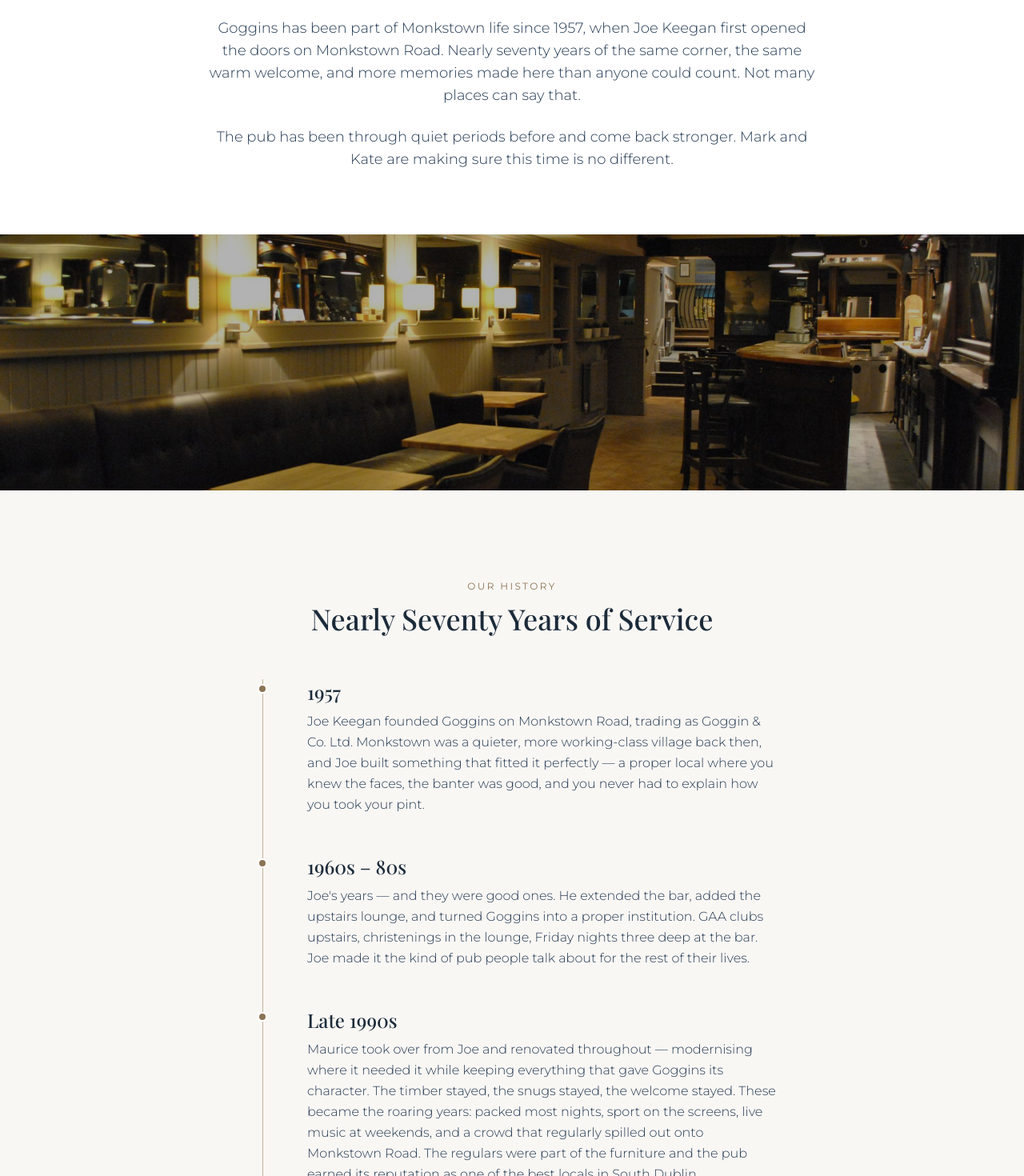
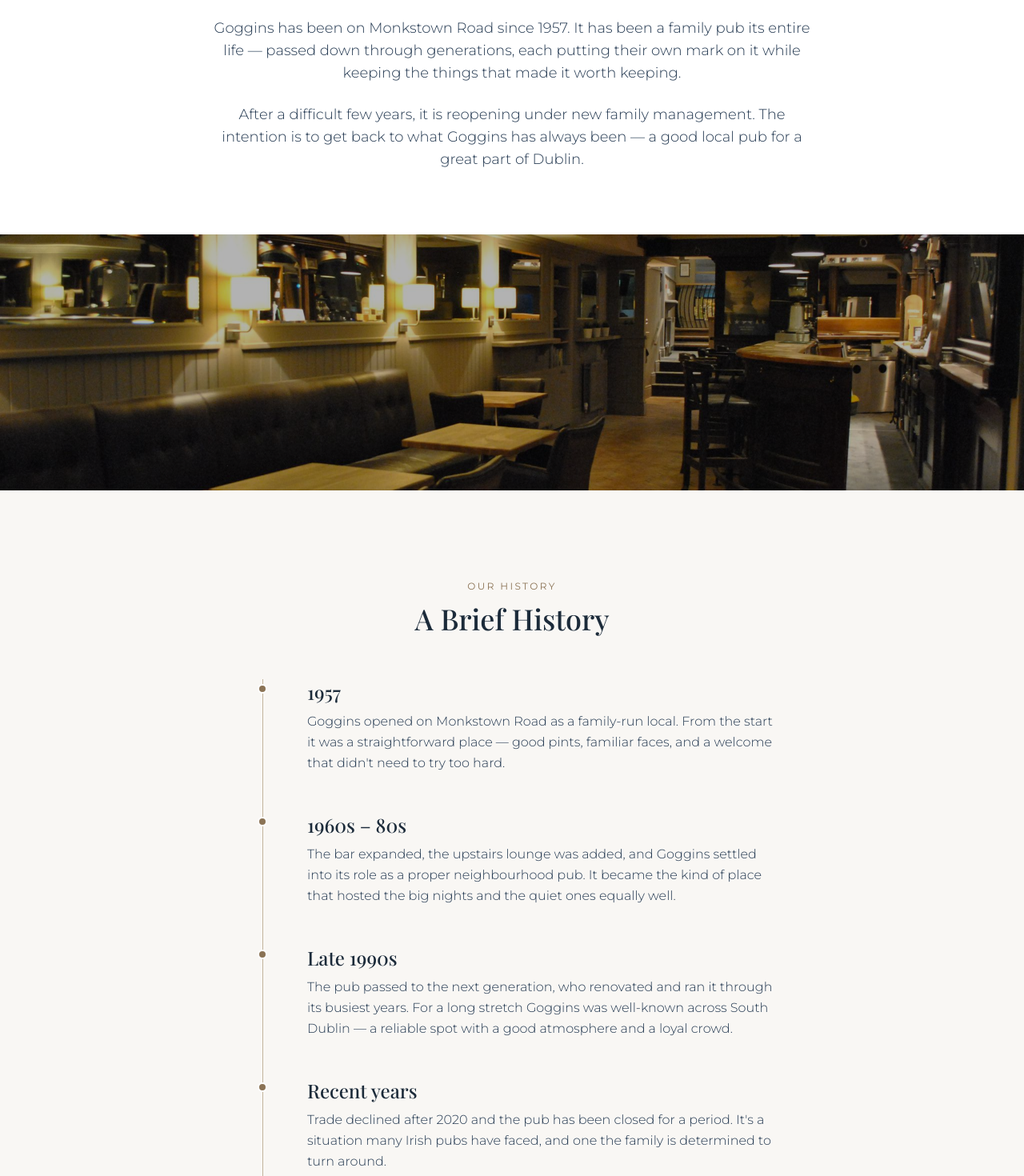
Before and after one commit to markgriffith3011-boop/goggins-pub, a Next.js app: page /our-story in a window 1280 px wide. Shown: the part 780-2250 px from the top of the page at 80% size. Built offline with nearby package versions, Linux system fonts and the light colour scheme.

Commit message:
Our Story: strip back to brief, factual, no names, no cheese
Co-Authored-By: Claude Sonnet 4.6 <noreply@anthropic.com>

```diff
--- a/app/our-story/page.tsx
+++ b/app/our-story/page.tsx
@@ -3,29 +3,29 @@ import Image from 'next/image'
 
 export const metadata: Metadata = {
   title: 'Our Story | Goggins of Monkstown',
-  description: 'Nearly seventy years of the same corner. The story of Goggins of Monkstown — a third-generation family pub on Monkstown Road since 1957.',
+  description: 'Goggins of Monkstown has been a family-run pub on Monkstown Road since 1957. Now reopening under new family management.',
 }
 
 const timeline = [
   {
     year: '1957',
-    text: 'Joe Keegan founded Goggins on Monkstown Road, trading as Goggin & Co. Ltd. Monkstown was a quieter, more working-class village back then, and Joe built something that fitted it perfectly — a proper local where you knew the faces, the banter was good, and you never had to explain how you took your pint.',
+    text: 'Goggins opened on Monkstown Road as a family-run local. From the start it was a straightforward place — good pints, familiar faces, and a welcome that didn\'t need to try too hard.',
   },
   {
     year: '1960s – 80s',
-    text: 'Joe\'s years — and they were good ones. He extended the bar, added the upstairs lounge, and turned Goggins into a proper institution. GAA clubs upstairs, christenings in the lounge, Friday nights three deep at the bar. Joe made it the kind of pub people talk about for the rest of their lives.',
+    text: 'The bar expanded, the upstairs lounge was added, and Goggins settled into its role as a proper neighbourhood pub. It became the kind of place that hosted the big nights and the quiet ones equally well.',
   },
   {
     year: 'Late 1990s',
-    text: 'Maurice took over from Joe and renovated throughout — modernising where it needed it while keeping everything that gave Goggins its character. The timber stayed, the snugs stayed, the welcome stayed. These became the roaring years: packed most nights, sport on the screens, live music at weekends, and a crowd that regularly spilled out onto Monkstown Road. The regulars were part of the furniture and the pub earned its reputation as one of the best locals in South Dublin.',
+    text: 'The pub passed to the next generation, who renovated and ran it through its busiest years. For a long stretch Goggins was well-known across South Dublin — a reliable spot with a good atmosphere and a loyal crowd.',
   },
   {
-    year: '2020 onwards',
-    text: 'Like many pubs, Goggins felt the weight of the years after 2020. Trade declined, the doors eventually closed, and the pub sat quiet for the first time in over sixty years.',
+    year: 'Recent years',
+    text: 'Trade declined after 2020 and the pub has been closed for a period. It\'s a situation many Irish pubs have faced, and one the family is determined to turn around.',
   },
   {
     year: 'Today',
-    text: 'Mark and Kate are bringing Goggins back. They grew up knowing what this pub meant to Monkstown — and they\'re not willing to let it go. The renovation is underway, the welcome is being rebuilt, and the pint will be worth the wait. Some things are too good to leave behind.',
+    text: 'Goggins is reopening under new family management. The aim is simple: restore what made the pub worth coming to in the first place, and give Monkstown back its local.',
   },
 ]
 
@@ -58,14 +58,14 @@ export default function OurStory() {
           <div className="max-w-3xl mx-auto text-center">
             <div className="ornament-divider mb-10"><span>&#10022;</span></div>
             <p className="text-base md:text-lg text-pub-green-600 font-light leading-relaxed mb-6">
-              Goggins has been part of Monkstown life since 1957, when Joe Keegan
-              first opened the doors on Monkstown Road. Nearly seventy years of the
-              same corner, the same warm welcome, and more memories made here than
-              anyone could count. Not many places can say that.
+              Goggins has been on Monkstown Road since 1957. It has been a family pub
+              its entire life — passed down through generations, each putting their
+              own mark on it while keeping the things that made it worth keeping.
             </p>
             <p className="text-base md:text-lg text-pub-green-600 font-light leading-relaxed">
-              The pub has been through quiet periods before and come back stronger.
-              Mark and Kate are making sure this time is no different.
+              After a difficult few years, it is reopening under new family management.
+              The intention is to get back to what Goggins has always been — a good
+              local pub for a great part of Dublin.
             </p>
           </div>
         </div>
@@ -91,7 +91,7 @@ export default function OurStory() {
                 Our History
               </p>
               <h2 className="font-serif text-4xl font-medium text-pub-green-700">
-                Nearly Seventy Years of Service
+                A Brief History
               </h2>
             </div>
 
```
